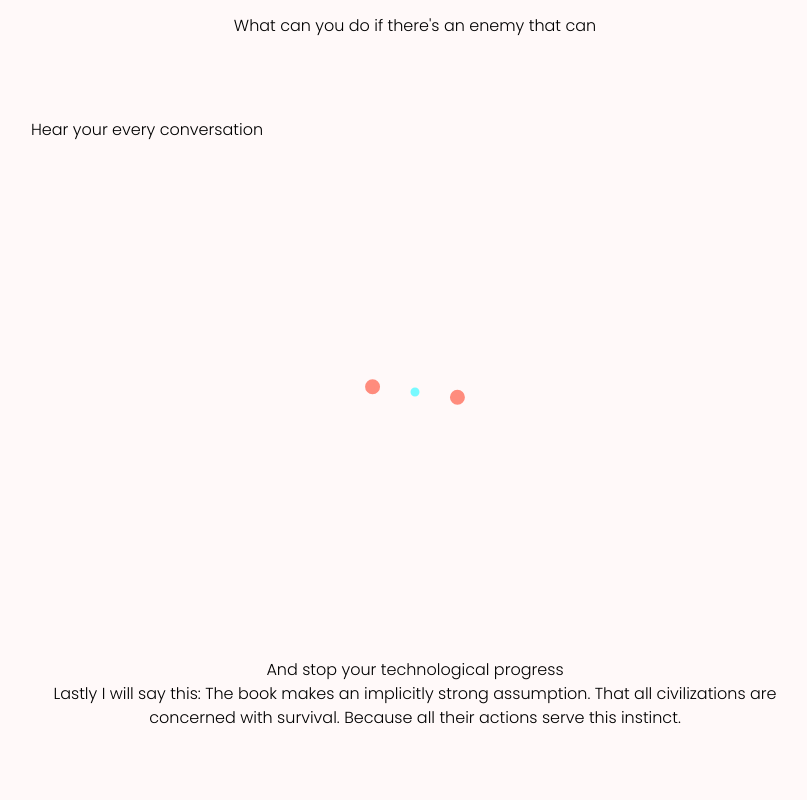
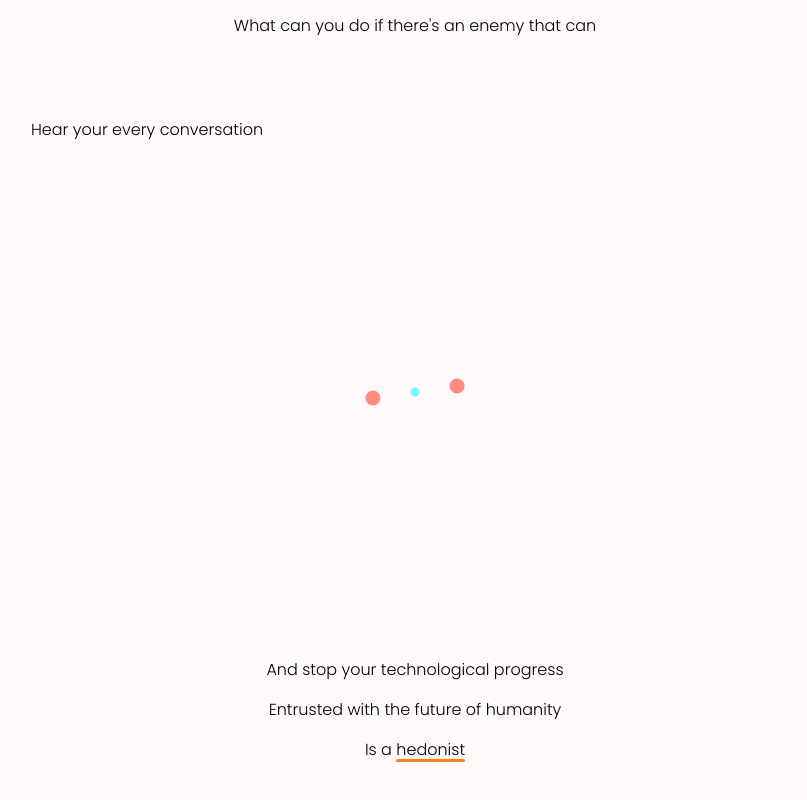
Before and after one commit to chongcurtis/chongcurtis.github.io, a Next.js app: page /books/the-dark-forest in a window 1280 px wide. Shown: the part 1242-2042 px from the top of the page, without its empty margins (225-1032 px from the left). Built offline with nearby package versions, Linux system fonts and the light colour scheme.

Commit message:
added underline animation

```diff
--- a/src/common/animations.ts
+++ b/src/common/animations.ts
@@ -14,6 +14,11 @@ const expandAnimation: Animation = {
     initialClass: "expand-on-scroll",
     inQueueClass: "in-expand-on-scroll-queue",
     finalClass: "expanded",
+};
+const underlineAnimation: Animation = {
+    initialClass: "underline-on-scroll",
+    inQueueClass: "in-underline-on-scroll-queue",
+    finalClass: "underlined",
 };
 
 // used to trigger the start animation event on the canvas when it's in view
@@ -49,6 +54,7 @@ export const initAnimations = () => {
     const cleanupFunctions = [
         setupAnimationHandler(fadeInAnimation),
         setupAnimationHandler(expandAnimation),
+        setupAnimationHandler(underlineAnimation),
     ];
     return () => {
         cleanupFunctions.forEach((cleanup) => cleanup());
--- a/src/pages/books/the-dark-forest.tsx
+++ b/src/pages/books/the-dark-forest.tsx
@@ -41,11 +41,11 @@ export default function TheDarkForest() {
             </div>
 
             <p className="fade-in-on-scroll mt-4">And stop your technological progress</p>
-            <p className="fade-in-on-scroll mb-80 text-center">
-                Lastly I will say this: The book makes an implicitly strong assumption. That all
-                civilizations are concerned with survival. Because all their actions serve this
-                instinct.
+            <p className="fade-in-on-scroll mt-4">Entrusted with the future of humanity</p>
+            <p className="fade-in-on-scroll mt-4">
+                Is a <span className="underline-on-scroll">hedonist</span>
             </p>
+            <div className="mb-[500px]" />
         </>
     );
 }
--- a/src/styles/globals.css
+++ b/src/styles/globals.css
@@ -2,12 +2,7 @@
 @tailwind components;
 @tailwind utilities;
 
-.fade-in-on-scroll {
-    opacity: 0.01;
-    transition: opacity 0.5s ease-in;
-}
-
-.in-fade-in-on-scroll-queue {
+.fade-in-on-scroll, .in-fade-in-on-scroll-queue {
     opacity: 0.01;
     transition: opacity 0.5s ease-in;
 }
@@ -17,19 +12,39 @@
     transition: opacity 0.5s ease-in;
 }
 
-.expand-on-scroll {
+.expand-on-scroll, .in-expand-on-scroll-queue {
     width: 1px;
     transition: width 2s ease-in;
 }
 
-.in-expand-on-scroll-queue {
-    width: 1px;
-    transition: width 2s ease-in;
-}
 
 .expanded {
     width: 100%;
     transition: width 2s ease-in;
+}
+
+.underline-on-scroll, .underlined, .in-underline-on-scroll-queue {
+    display: inline-block;
+    position: relative;
+}
+
+.underline-on-scroll::after, .underlined::after, .in-underline-on-scroll-queue::after {
+    content: '';
+    position: absolute;
+    width: 100%;
+    transform: scaleX(0);
+    height: 3px;
+    bottom: 0;
+    left: 0;
+    background-color: #ff7c1f;
+    transform-origin: bottom right;
+    transition: transform 2s ease-out;
+    border-radius: 10px;
+}
+
+.underlined::after, .in-underline-on-scroll-queue::after {
+    transform: scaleX(1);
+    transform-origin: bottom left;
 }
 
 
```
